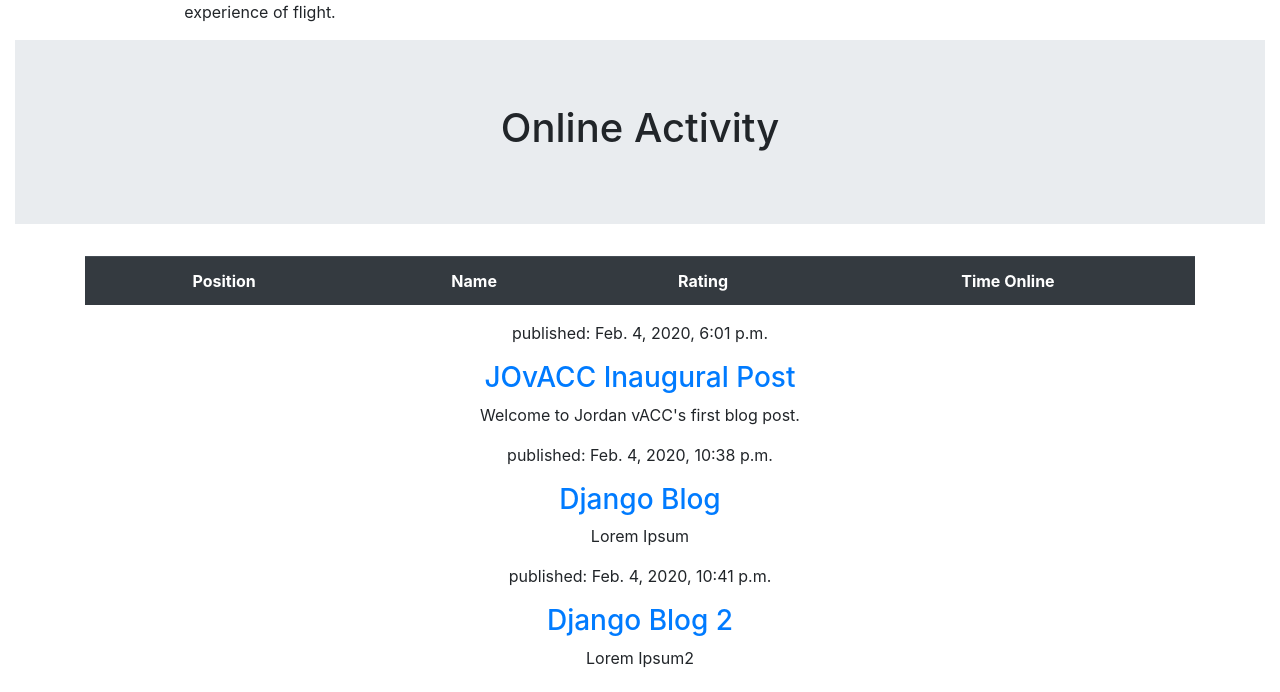
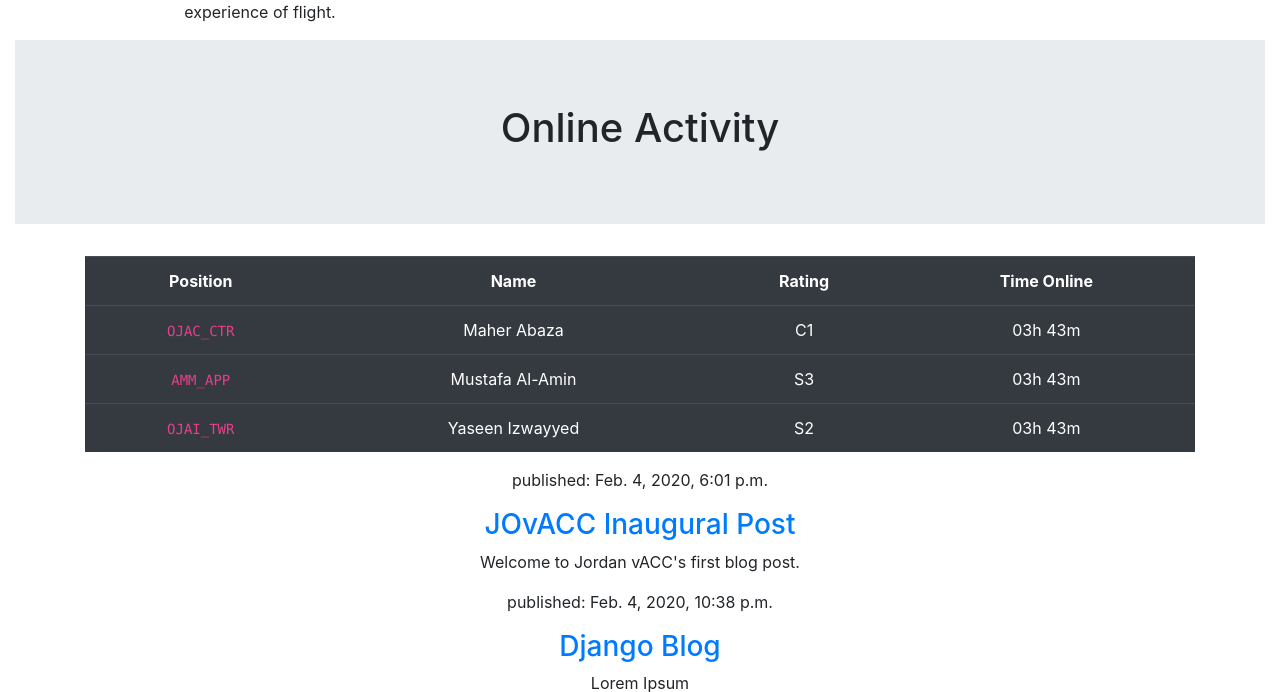
Before and after one commit to abaza738/jovacc.github.io, a Django app: page / in a window 1280 px wide. Shown: the part 972-1664 px from the top of the page. Before the commit the page ends 1640 px from the top, so only its background shows below. Run offline with Django 3.2, Linux system fonts and the light colour scheme; data comes from the database, SQL or seed files in the repository; lists and menus that the app fills with data are empty; some libraries are stand-ins or nearby versions.

Commit message:
Added placeholder table data

```diff
--- a/blog/templates/blog/post_list.html
+++ b/blog/templates/blog/post_list.html
@@ -109,6 +109,24 @@
                         <th>Rating</th>
                         <th>Time Online</th>
                     </tr>
+                    <tr>
+                        <td><code>OJAC_CTR</code></td>
+                        <td>Maher Abaza</td>
+                        <td>C1</td>
+                        <td>03h 43m</td>
+                    </tr>
+                    <tr>
+                        <td><code>AMM_APP</code></td>
+                        <td>Mustafa Al-Amin</td>
+                        <td>S3</td>
+                        <td>03h 43m</td>
+                    </tr>
+                    <tr>
+                        <td><code>OJAI_TWR</code></td>
+                        <td>Yaseen Izwayyed</td>
+                        <td>S2</td>
+                        <td>03h 43m</td>
+                    </tr>
                 </table>
             </div>
             <div id="blog-posts" class="container-fluid">
```
